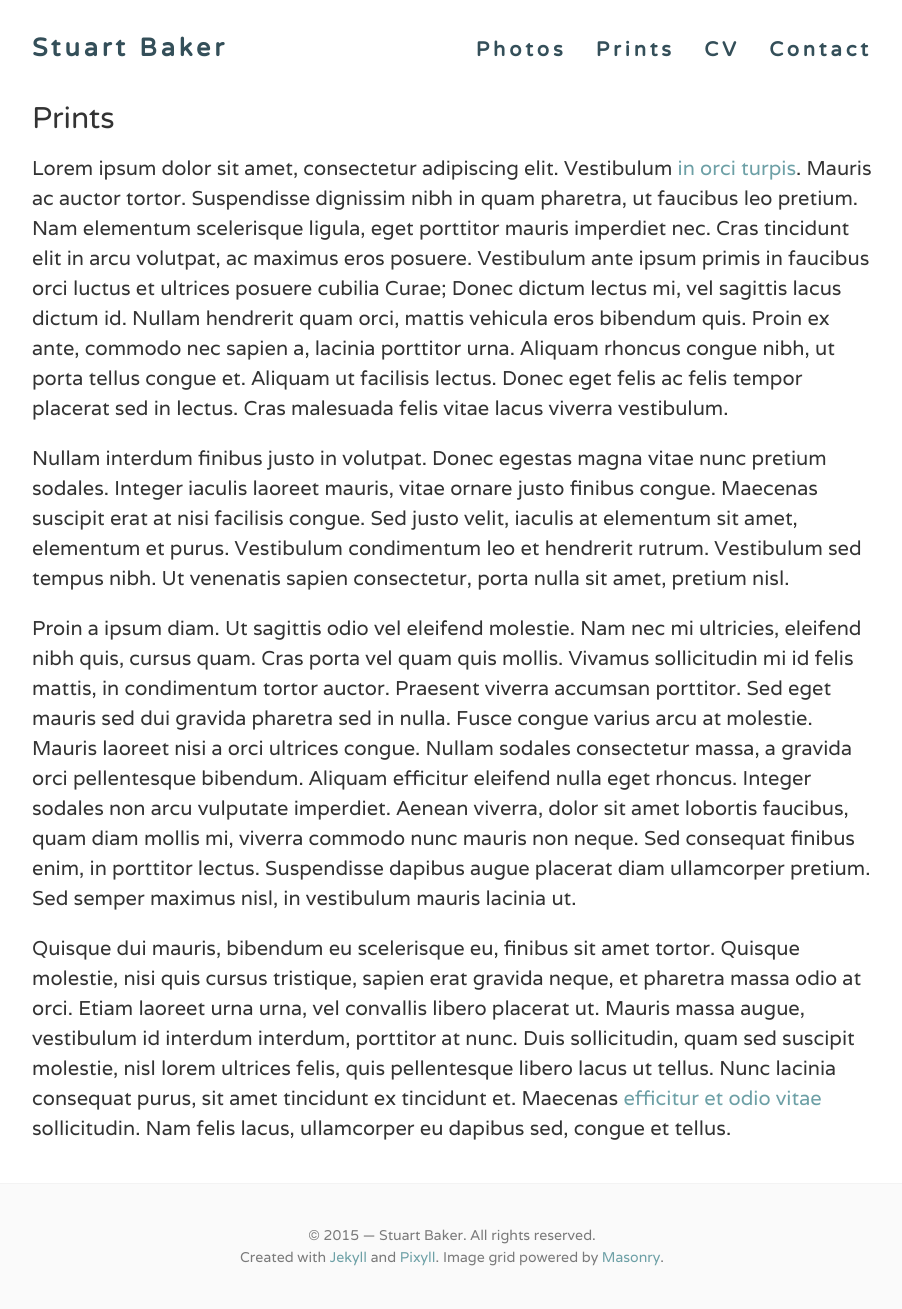
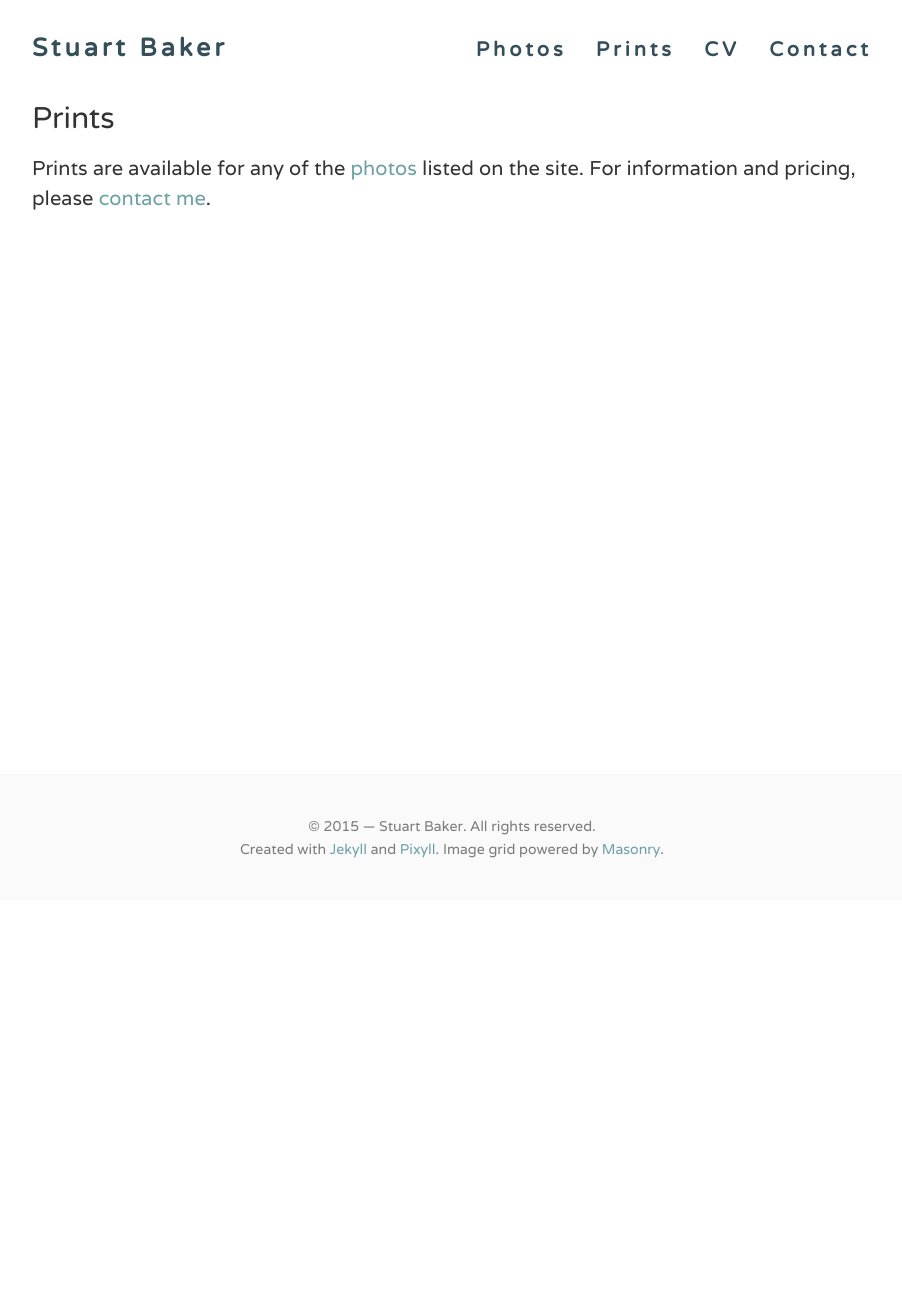
Before and after one commit to smbkr/smbkr.github.io, a Jekyll site: the page built from prints.md, in a window 1280 px wide. Shown: the whole page, without its empty margins (188-1090 px from the left). Built offline with Jekyll 4.4.1, drawn with Linux system fonts in a browser that asks for light colours; nearby versions of some CDN libraries; after the commit the page ends 900 px from its top, so only the background shows below that.

Commit message:
replaced placeholder text with actual content

```diff
--- a/contact.html
+++ b/contact.html
@@ -6,7 +6,7 @@ permalink: /contact/
 
 <div class="py2">
     <form class="form-stacked">
-      <input type="text" name="_replyto" class="field-light" placeholder="your@emailaddre.ss">
+      <input type="text" name="_replyto" class="field-light" placeholder="your@emailaddress.com">
       <textarea type="text" name="content" class="field-light" rows="5" placeholder="What would you like to say?"></textarea>
       <input type="hidden" name="_subject" value="New email from {{ site.url }}" />
       <input type="text" name="_gotcha" style="display:none" />
--- a/index.html
+++ b/index.html
@@ -5,7 +5,7 @@ dark: true
 
 <div class="home">
 
-	<p>Proin a ipsum diam. Ut sagittis odio vel <a href="/photos/">eleifend molestie</a>. Nam nec mi <a href="/photos/prints/">ultricies</a>, eleifend nibh quis, cursus quam. Cras porta vel quam quis mollis. Vivamus sollicitudin mi id felis mattis, in condimentum tortor auctor. Praesent viverra accumsan porttitor. Sed eget <a href="/cv/">mauris</a> sed dui gravida pharetra sed in nulla. Fusce congue varius arcu at molestie. Mauris laoreet nisi a orci ultrices congue. Nullam sodales consectetur massa, a gravida orci pellentesque bibendum. Aliquam efficitur eleifend nulla eget rhoncus. Integer sodales non arcu vulputate imperdiet. Aenean viverra, dolor sit amet lobortis faucibus, quam diam mollis mi, viverra commodo nunc mauris non neque. Sed consequat finibus enim, in porttitor lectus. Suspendisse dapibus augue placerat diam ullamcorper pretium. Sed semper maximus nisl, in vestibulum mauris <a href="/contact/">lacinia ut</a>.
+	<p>I am an Edinburgh-based <a href="/photos/">photographer</a>, interested in public life and man-made & urban spaces. I have some <a href="/photos/prints/">prints</a> available. If you'd like to know more, you can check out my <a href="cv-stuart-baker.pdf" target="new">CV</a> <i class="fa fa-external-link lighter"></i> or <a href="/contact/">get in touch</a>.
 	</p>
 
 </div>
--- a/prints.md
+++ b/prints.md
@@ -3,10 +3,4 @@ layout: page
 title: Prints
 permalink: /photos/prints/
 ---
-Lorem ipsum dolor sit amet, consectetur adipiscing elit. Vestibulum [in orci turpis](#). Mauris ac auctor tortor. Suspendisse dignissim nibh in quam pharetra, ut faucibus leo pretium. Nam elementum scelerisque ligula, eget porttitor mauris imperdiet nec. Cras tincidunt elit in arcu volutpat, ac maximus eros posuere. Vestibulum ante ipsum primis in faucibus orci luctus et ultrices posuere cubilia Curae; Donec dictum lectus mi, vel sagittis lacus dictum id. Nullam hendrerit quam orci, mattis vehicula eros bibendum quis. Proin ex ante, commodo nec sapien a, lacinia porttitor urna. Aliquam rhoncus congue nibh, ut porta tellus congue et. Aliquam ut facilisis lectus. Donec eget felis ac felis tempor placerat sed in lectus. Cras malesuada felis vitae lacus viverra vestibulum.
-
-Nullam interdum finibus justo in volutpat. Donec egestas magna vitae nunc pretium sodales. Integer iaculis laoreet mauris, vitae ornare justo finibus congue. Maecenas suscipit erat at nisi facilisis congue. Sed justo velit, iaculis at elementum sit amet, elementum et purus. Vestibulum condimentum leo et hendrerit rutrum. Vestibulum sed tempus nibh. Ut venenatis sapien consectetur, porta nulla sit amet, pretium nisl.
-
-Proin a ipsum diam. Ut sagittis odio vel eleifend molestie. Nam nec mi ultricies, eleifend nibh quis, cursus quam. Cras porta vel quam quis mollis. Vivamus sollicitudin mi id felis mattis, in condimentum tortor auctor. Praesent viverra accumsan porttitor. Sed eget mauris sed dui gravida pharetra sed in nulla. Fusce congue varius arcu at molestie. Mauris laoreet nisi a orci ultrices congue. Nullam sodales consectetur massa, a gravida orci pellentesque bibendum. Aliquam efficitur eleifend nulla eget rhoncus. Integer sodales non arcu vulputate imperdiet. Aenean viverra, dolor sit amet lobortis faucibus, quam diam mollis mi, viverra commodo nunc mauris non neque. Sed consequat finibus enim, in porttitor lectus. Suspendisse dapibus augue placerat diam ullamcorper pretium. Sed semper maximus nisl, in vestibulum mauris lacinia ut.
-
-Quisque dui mauris, bibendum eu scelerisque eu, finibus sit amet tortor. Quisque molestie, nisi quis cursus tristique, sapien erat gravida neque, et pharetra massa odio at orci. Etiam laoreet urna urna, vel convallis libero placerat ut. Mauris massa augue, vestibulum id interdum interdum, porttitor at nunc. Duis sollicitudin, quam sed suscipit molestie, nisl lorem ultrices felis, quis pellentesque libero lacus ut tellus. Nunc lacinia consequat purus, sit amet tincidunt ex tincidunt et. Maecenas [efficitur et odio vitae](#) sollicitudin. Nam felis lacus, ullamcorper eu dapibus sed, congue et tellus.
+Prints are available for any of the <a href="/photos">photos</a> listed on the site. For information and pricing, please <a href="/contact">contact me</a>.
```
